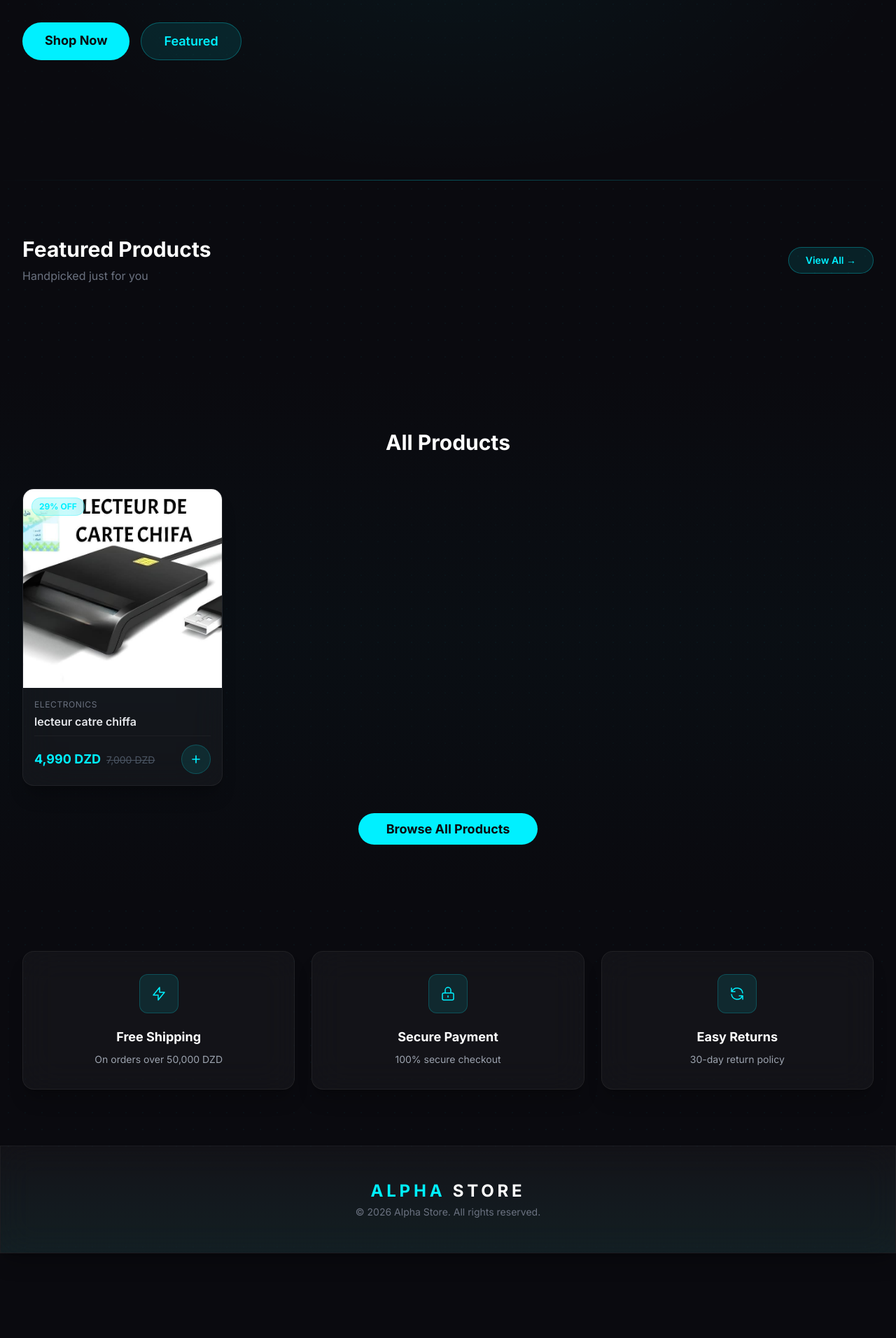
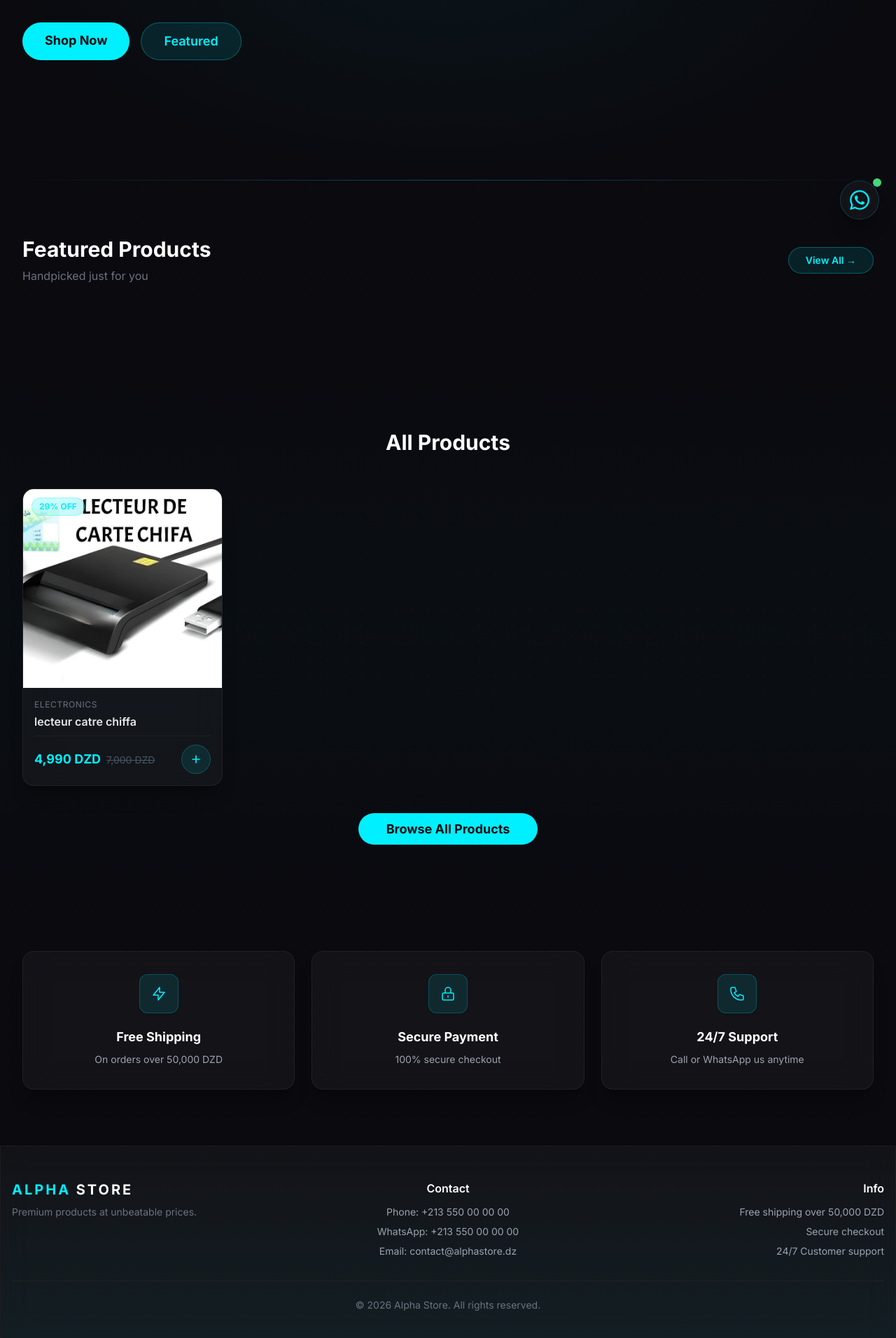
Before and after one commit to alpha-store19/alpha-store, a Next.js app: page / in a window 1280 px wide. Shown: the part 462-2374 px from the top of the page at 70% size. Before the commit the page ends 2253 px from the top, so only its background shows below. Built offline with nearby package versions, Linux system fonts and the light colour scheme.

Commit message:
Add cart animation, WhatsApp button, free shipping threshold, contact info

```diff
--- a/app/layout.tsx
+++ b/app/layout.tsx
@@ -4,6 +4,7 @@ import "./globals.css"
 import { CartProvider } from "@/components/CartContext"
 import { LanguageProvider } from "@/lib/language-context"
 import Header from "@/components/Header"
+import WhatsAppButton from "@/components/WhatsAppButton"
 
 export const dynamic = "force-dynamic"
 
@@ -13,6 +14,7 @@ const tajawal = Tajawal({
   weight: ["400", "500", "700"],
   variable: "--font-tajawal",
 })
+
 export const metadata: Metadata = {
   title: "Alpha Store - Premium Shopping",
   description: "Discover amazing products at Alpha Store. Quality items at unbeatable prices.",
@@ -27,13 +29,39 @@ export default function RootLayout({ children }: { children: React.ReactNode })
             <div className="min-h-screen flex flex-col">
               <Header />
               <main className="flex-1">{children}</main>
-              <footer className="relative glass border-t border-white/[0.04] py-12 text-center overflow-hidden">
+              <WhatsAppButton />
+              <footer className="relative glass border-t border-white/[0.04] py-12 overflow-hidden">
                 <div className="absolute inset-0 bg-gradient-to-t from-cyber/5 to-transparent pointer-events-none" />
                 <div className="relative max-w-7xl mx-auto px-4">
-                  <p className="text-2xl font-bold text-white mb-1 tracking-[0.2em] uppercase">
-                    <span className="text-cyber">ALPHA</span> STORE
-                  </p>
-                  <p className="text-gray-500 text-sm">&copy; {new Date().getFullYear()} Alpha Store. All rights reserved.</p>
+                  <div className="grid grid-cols-1 md:grid-cols-3 gap-8 mb-8">
+                    <div className="text-center md:text-left">
+                      <p className="text-xl font-bold text-white mb-2 tracking-[0.15em] uppercase">
+                        <span className="text-cyber">ALPHA</span> STORE
+                      </p>
+                      <p className="text-gray-500 text-sm">Premium products at unbeatable prices.</p>
+                    </div>
+                    <div className="text-center">
+                      <h4 className="text-white font-semibold mb-3">Contact</h4>
+                      <div className="space-y-2 text-sm text-gray-400">
+                        <p>Phone: +213 550 00 00 00</p>
+                        <a href="https://wa.me/213550000000" target="_blank" rel="noopener noreferrer" className="block hover:text-cyber transition-colors">
+                          WhatsApp: +213 550 00 00 00
+                        </a>
+                        <p>Email: contact@alphastore.dz</p>
+                      </div>
+                    </div>
+                    <div className="text-center md:text-right">
+                      <h4 className="text-white font-semibold mb-3">Info</h4>
+                      <div className="space-y-2 text-sm text-gray-400">
+                        <p>Free shipping over 50,000 DZD</p>
+                        <p>Secure checkout</p>
+                        <p>24/7 Customer support</p>
+                      </div>
+                    </div>
+                  </div>
+                  <div className="border-t border-white/[0.04] pt-6 text-center">
+                    <p className="text-gray-500 text-sm">&copy; {new Date().getFullYear()} Alpha Store. All rights reserved.</p>
+                  </div>
                 </div>
               </footer>
             </div>
--- a/app/page.tsx
+++ b/app/page.tsx
@@ -110,7 +110,7 @@ export default function HomePage() {
           {[
             { icon: "M13 10V3L4 14h7v7l9-11h-7z", title: t("freeShipping", lang), desc: t("freeShipping.desc", lang) },
             { icon: "M12 15v2m-6 4h12a2 2 0 002-2v-6a2 2 0 00-2-2H6a2 2 0 00-2 2v6a2 2 0 002 2zm10-10V7a4 4 0 00-8 0v4h8z", title: t("securePayment", lang), desc: t("securePayment.desc", lang) },
-            { icon: "M4 4v5h.582m15.356 2A8.001 8.001 0 004.582 9m0 0H9m11 11v-5h-.581m0 0a8.003 8.003 0 01-15.357-2m15.357 2H15", title: t("easyReturns", lang), desc: t("easyReturns.desc", lang) },
+            { icon: "M3 5a2 2 0 012-2h3.28a1 1 0 01.948.684l1.498 4.493a1 1 0 01-.502 1.21l-2.257 1.13a11.042 11.042 0 005.516 5.516l1.13-2.257a1 1 0 011.21-.502l4.493 1.498a1 1 0 01.684.949V19a2 2 0 01-2 2h-1C9.716 21 3 14.284 3 6V5z", title: t("support.title", lang) || "24/7 Support", desc: t("support.desc", lang) || "Call or WhatsApp us anytime" },
           ].map((item) => (
             <div
               key={item.title}
--- a/components/CartContext.tsx
+++ b/components/CartContext.tsx
@@ -1,6 +1,6 @@
 "use client"
 
-import { createContext, useContext, useState, useEffect, ReactNode } from "react"
+import { createContext, useContext, useState, useEffect, ReactNode, useCallback } from "react"
 import { CartItem } from "@/lib/types"
 
 interface CartContextType {
@@ -11,6 +11,7 @@ interface CartContextType {
   clearCart: () => void
   totalItems: number
   totalPrice: number
+  recentlyAdded: string | null
 }
 
 const defaultContext: CartContextType = {
@@ -21,6 +22,7 @@ const defaultContext: CartContextType = {
   clearCart: () => {},
   totalItems: 0,
   totalPrice: 0,
+  recentlyAdded: null,
 }
 
 const CartContext = createContext<CartContextType>(defaultContext)
@@ -28,6 +30,7 @@ const CartContext = createContext<CartContextType>(defaultContext)
 export function CartProvider({ children }: { children: ReactNode }) {
   const [items, setItems] = useState<CartItem[]>([])
   const [mounted, setMounted] = useState(false)
+  const [recentlyAdded, setRecentlyAdded] = useState<string | null>(null)
 
   useEffect(() => {
     setMounted(true)
@@ -35,7 +38,7 @@ export function CartProvider({ children }: { children: ReactNode }) {
     if (stored) {
       try {
         setItems(JSON.parse(stored))
-      } catch { /* ignore */ }
+      } catch {}
     }
   }, [])
 
@@ -45,7 +48,7 @@ export function CartProvider({ children }: { children: ReactNode }) {
     }
   }, [items, mounted])
 
-  const addItem = (item: CartItem) => {
+  const addItem = useCallback((item: CartItem) => {
     setItems((prev) => {
       const existing = prev.find((i) => i.productId === item.productId)
       if (existing) {
@@ -55,7 +58,9 @@ export function CartProvider({ children }: { children: ReactNode }) {
       }
       return [...prev, item]
     })
-  }
+    setRecentlyAdded(item.productId)
+    setTimeout(() => setRecentlyAdded(null), 1500)
+  }, [])
 
   const removeItem = (productId: string) => {
     setItems((prev) => prev.filter((i) => i.productId !== productId))
@@ -78,7 +83,7 @@ export function CartProvider({ children }: { children: ReactNode }) {
 
   return (
     <CartContext.Provider
-      value={{ items, addItem, removeItem, updateQuantity, clearCart, totalItems, totalPrice }}
+      value={{ items, addItem, removeItem, updateQuantity, clearCart, totalItems, totalPrice, recentlyAdded }}
     >
       {children}
     </CartContext.Provider>
--- a/components/ProductCard.tsx
+++ b/components/ProductCard.tsx
@@ -1,5 +1,6 @@
 "use client"
 
+import { useEffect, useState } from "react"
 import Link from "next/link"
 import { Product } from "@/lib/types"
 import { useCart } from "./CartContext"
@@ -7,11 +8,33 @@ import { useLang } from "@/lib/language-context"
 import { formatPrice } from "@/lib/currency"
 
 export default function ProductCard({ product }: { product: Product }) {
-  const { addItem } = useCart()
+  const { addItem, recentlyAdded } = useCart()
   const { lang } = useLang()
+  const [justAdded, setJustAdded] = useState(false)
+  const isAdded = recentlyAdded === product.id || justAdded
+
+  useEffect(() => {
+    if (recentlyAdded === product.id) {
+      setJustAdded(true)
+      const t = setTimeout(() => setJustAdded(false), 1500)
+      return () => clearTimeout(t)
+    }
+  }, [recentlyAdded, product.id])
+
+  const handleAdd = () => {
+    addItem({
+      productId: product.id,
+      name: product.name,
+      price: product.price,
+      image: product.image,
+      quantity: 1,
+    })
+  }
 
   return (
-    <div className="group glass rounded-2xl overflow-hidden flex flex-col glass-hover animate-fade-in-up">
+    <div className={`group glass rounded-2xl overflow-hidden flex flex-col transition-all duration-500 ${
+      isAdded ? "animate-pulse-glow cyber-border" : "glass-hover"
+    }`}>
       <Link href={`/products/${product.id}`} className="relative overflow-hidden aspect-square">
         <img
           src={product.image}
@@ -23,6 +46,15 @@ export default function ProductCard({ product }: { product: Product }) {
           <span className="absolute top-3 left-3 bg-cyber/20 backdrop-blur-md text-cyber text-xs font-bold px-2.5 py-1 rounded-full border border-cyber/30">
             {Math.round((1 - product.price / product.originalPrice) * 100)}% OFF
           </span>
+        )}
+        {isAdded && (
+          <div className="absolute inset-0 bg-cyber/10 backdrop-blur-[1px] flex items-center justify-center animate-fade-in-up">
+            <div className="w-16 h-16 rounded-full bg-cyber/20 border-2 border-cyber flex items-center justify-center animate-scale-in">
+              <svg className="w-8 h-8 text-cyber" fill="none" stroke="currentColor" viewBox="0 0 24 24">
+                <path strokeLinecap="round" strokeLinejoin="round" strokeWidth={2.5} d="M5 13l4 4L19 7" />
+              </svg>
+            </div>
+          </div>
         )}
       </Link>
 
@@ -42,20 +74,21 @@ export default function ProductCard({ product }: { product: Product }) {
             )}
           </div>
           <button
-            onClick={() =>
-              addItem({
-                productId: product.id,
-                name: product.name,
-                price: product.price,
-                image: product.image,
-                quantity: 1,
-              })
-            }
-            className="bg-cyber/10 hover:bg-cyber/20 text-cyber p-2.5 rounded-full transition-all hover:shadow-lg hover:shadow-cyber/10 border border-cyber/20 hover:border-cyber/40"
+            onClick={handleAdd}
+            disabled={isAdded}
+            className={`p-2.5 rounded-full transition-all duration-300 ${
+              isAdded
+                ? "bg-green-500/20 text-green-400 border border-green-500/30 scale-110"
+                : "bg-cyber/10 hover:bg-cyber/20 text-cyber hover:shadow-lg hover:shadow-cyber/10 border border-cyber/20 hover:border-cyber/40 hover:scale-105 active:scale-95"
+            }`}
             title="Add to cart"
           >
             <svg className="w-5 h-5" fill="none" stroke="currentColor" viewBox="0 0 24 24">
-              <path strokeLinecap="round" strokeLinejoin="round" strokeWidth={2} d="M12 6v6m0 0v6m0-6h6m-6 0H6" />
+              {isAdded ? (
+                <path strokeLinecap="round" strokeLinejoin="round" strokeWidth={2.5} d="M5 13l4 4L19 7" />
+              ) : (
+                <path strokeLinecap="round" strokeLinejoin="round" strokeWidth={2} d="M12 6v6m0 0v6m0-6h6m-6 0H6" />
+              )}
             </svg>
           </button>
         </div>
--- /dev/null
+++ b/components/WhatsAppButton.tsx
@@ -0,0 +1,18 @@
+"use client"
+
+export default function WhatsAppButton() {
+  return (
+    <a
+      href="https://wa.me/213550000000"
+      target="_blank"
+      rel="noopener noreferrer"
+      className="fixed bottom-6 right-6 z-50 w-14 h-14 rounded-full glass cyber-border flex items-center justify-center hover:bg-cyber/20 hover:scale-110 transition-all duration-300 animate-float group"
+      title="Contact us on WhatsApp"
+    >
+      <svg className="w-7 h-7 text-cyber" viewBox="0 0 24 24" fill="currentColor">
+        <path d="M17.472 14.382c-.297-.149-1.758-.867-2.03-.967-.273-.099-.471-.148-.67.15-.197.297-.767.966-.94 1.164-.173.199-.347.223-.644.075-.297-.15-1.255-.463-2.39-1.475-.883-.788-1.48-1.761-1.653-2.059-.173-.297-.018-.458.13-.606.134-.133.298-.347.446-.52.149-.174.198-.298.298-.497.099-.198.05-.371-.025-.52-.075-.149-.669-1.612-.916-2.207-.242-.579-.487-.5-.669-.51-.173-.008-.371-.01-.57-.01-.198 0-.52.074-.792.372-.272.297-1.04 1.016-1.04 2.479 0 1.462 1.065 2.875 1.213 3.074.149.198 2.096 3.2 5.077 4.487.709.306 1.262.489 1.694.625.712.227 1.36.195 1.871.118.571-.085 1.758-.719 2.006-1.413.248-.694.248-1.289.173-1.413-.074-.124-.272-.198-.57-.347m-5.421 7.403h-.004a9.87 9.87 0 01-5.031-1.378l-.361-.214-3.741.982.998-3.648-.235-.374a9.86 9.86 0 01-1.51-5.26c.001-5.45 4.436-9.884 9.888-9.884 2.64 0 5.122 1.03 6.988 2.898a9.825 9.825 0 012.893 6.994c-.003 5.45-4.437 9.884-9.885 9.884m8.413-18.297A11.815 11.815 0 0012.05 0C5.495 0 .16 5.335.157 11.892c0 2.096.547 4.142 1.588 5.945L.057 24l6.305-1.654a11.882 11.882 0 005.683 1.448h.005c6.554 0 11.89-5.335 11.893-11.893a11.821 11.821 0 00-3.48-8.413z"/>
+      </svg>
+      <span className="absolute -top-1 -right-1 w-3 h-3 bg-green-400 rounded-full animate-pulse" />
+    </a>
+  )
+}
--- a/lib/translations.ts
+++ b/lib/translations.ts
@@ -19,8 +19,8 @@ const translations: Record<Lang, Record<string, string>> = {
     "freeShipping.desc": "On orders over 50,000 DZD",
     "securePayment": "Secure Payment",
     "securePayment.desc": "100% secure checkout",
-    "easyReturns": "Easy Returns",
-    "easyReturns.desc": "30-day return policy",
+    "support.title": "24/7 Support",
+    "support.desc": "Call or WhatsApp us anytime",
     "products.title": "Our Products",
     "products.subtitle": "Find exactly what you need",
     "products.empty": "No products found in this category.",
@@ -112,8 +112,8 @@ const translations: Record<Lang, Record<string, string>> = {
     "freeShipping.desc": "Pour les commandes de +50,000 DZD",
     "securePayment": "Paiement Sécurisé",
     "securePayment.desc": "Achats 100% sécurisés",
-    "easyReturns": "Retours Faciles",
-    "easyReturns.desc": "Politique de retour de 30 jours",
+    "support.title": "Support 24/7",
+    "support.desc": "Appelez ou WhatsAppez-nous à tout moment",
     "products.title": "Nos Produits",
     "products.subtitle": "Trouvez exactement ce qu'il vous faut",
     "products.empty": "Aucun produit trouvé dans cette catégorie.",
@@ -205,8 +205,8 @@ const translations: Record<Lang, Record<string, string>> = {
     "freeShipping.desc": "للطلبات التي تتجاوز 50,000 د.ج",
     "securePayment": "دفع آمن",
     "securePayment.desc": "إتمام شراء آمن 100%",
-    "easyReturns": "إرجاع سهل",
-    "easyReturns.desc": "سياسة إرجاع لمدة 30 يوماً",
+    "support.title": "دعم 24/7",
+    "support.desc": "اتصل أو واتساب في أي وقت",
     "products.title": "منتجاتنا",
     "products.subtitle": "ابحث عما تحتاجه بالضبط",
     "products.empty": "لا توجد منتجات في هذه الفئة.",
```
Also changed, not shown: app/cart/page.tsx (+9 -1 lines).
